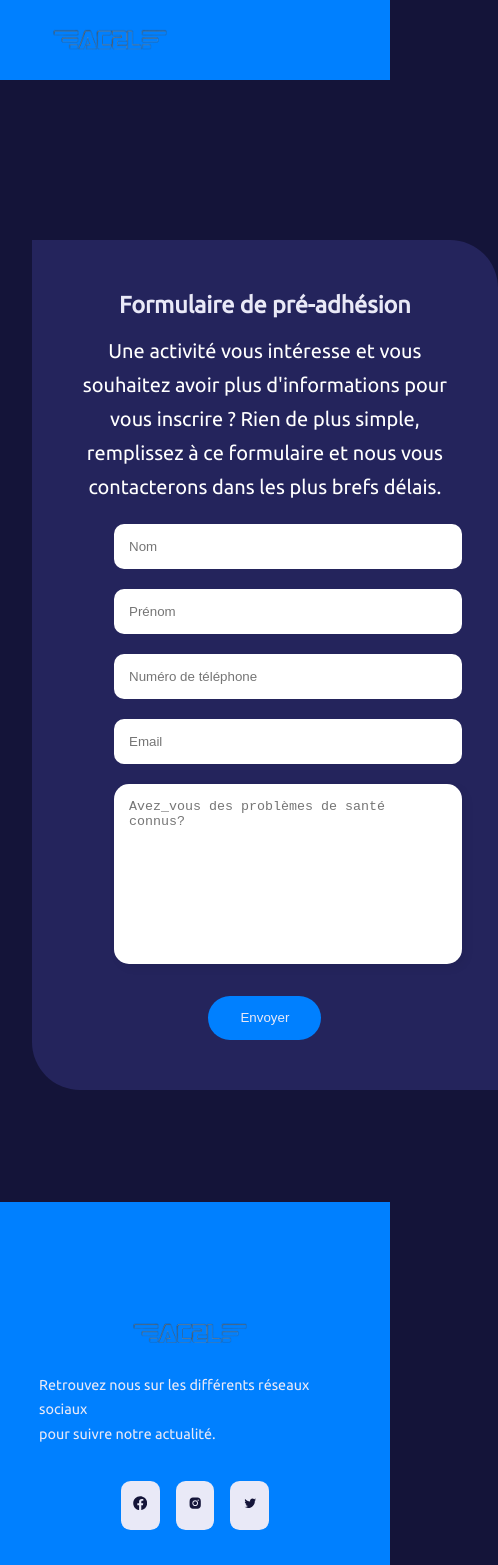
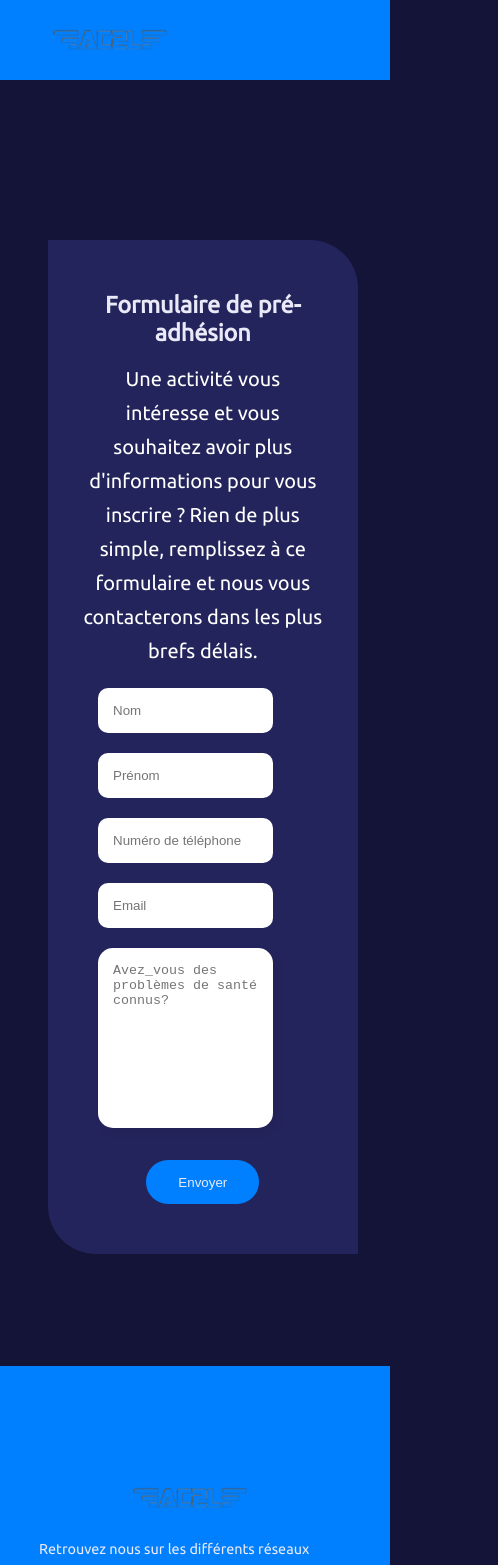
Before and after one commit to ouassilaaa/AC2L, a React (Create React App) app: page /inscription in a window 390 px wide. Shown: the top 1565 px of the page, 498 px wide, since content can reach past the window. Built offline with nearby package versions, Linux system fonts and the light colour scheme; some icons are missing.

Commit message:
correction responsivite

```diff
--- a/src/pages/Formulaire/formulaire.css
+++ b/src/pages/Formulaire/formulaire.css
@@ -56,31 +56,29 @@ textarea {
   }
 
   input{
-    margin-left: 2rem;
-    width: 80%;
+    margin-left: 1rem;
   }
   textarea{
-    margin-left: 2rem;
-    width: 80%;
+    margin-left: 1rem;
   }
 }
 
 /* MEDIA QUERIES (petits écrans) */
 @media screen and (max-width:600px) {
   .main__container{
-    grid-template-columns: 1fr;
-    margin-left: -2rem;
-    width: 85%;
+    grid-template-columns: 1fr 1fr ;
+    margin-left: -1rem;
+    width: 70%;
     padding: 15rem 4rem 0;
 
 
   }
 
   input{
-    margin-left: 3rem;
+    margin-left: 1rem;
   }
   textarea{
-    margin-left: 3rem;
+    margin-left: 1rem;
   }
 
 }
```
